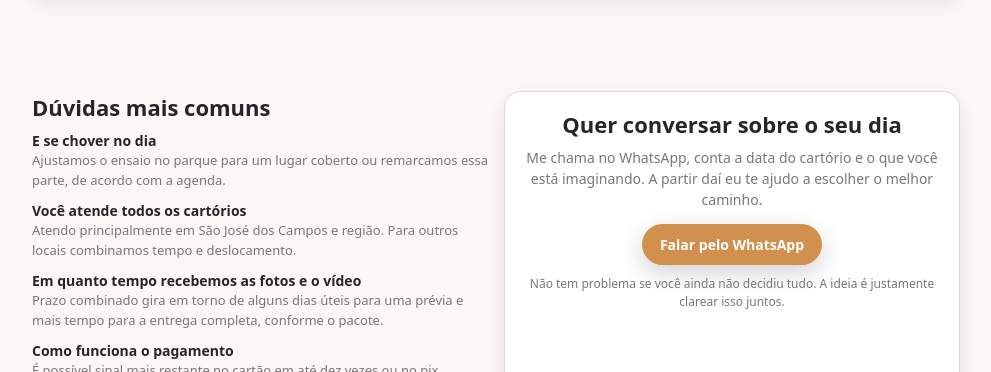
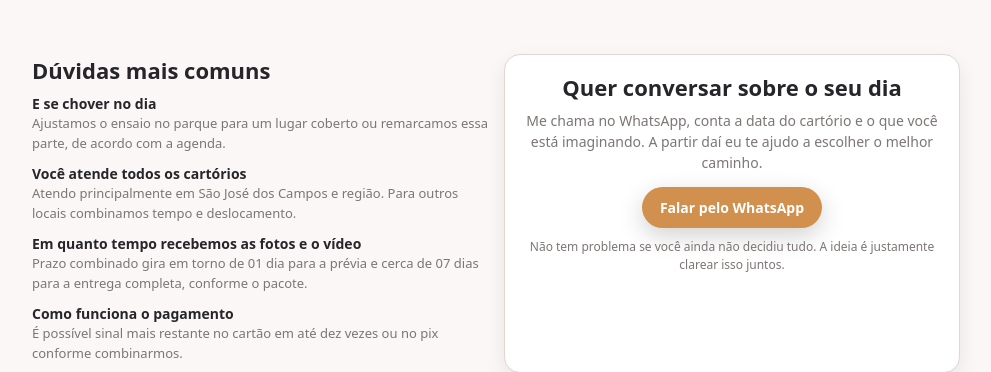
Before and after one commit to PatrickLeandro/cartorio, a plain HTML site: page index.html in a window 1280 px wide. Shown: the part 4111-4483 px from the top of the page, without its empty margins (144-1135 px from the left). Drawn offline with Linux system fonts and the light colour scheme; a script that the page names is missing.

Commit message:
Update index.html

```diff
--- a/index.html
+++ b/index.html
@@ -640,9 +640,9 @@
   <section id="fotos">
     <div class="container">
       <h2 class="section-title">Um pouco do clima nas fotos</h2>
-      <p class="section-sub">
+      <!--<p class="section-sub">
         Espaço para você colocar fotos reais de casais no cartório, no parque e na recepção.
-      </p>
+      </p>-->
       <div class="gallery-grid">
         <div class="gallery-item">
           <img src="image/01.jpeg" alt="Casal na porta do cartório">
@@ -790,7 +790,7 @@
           <div class="faq-item">
             <div class="faq-q">Em quanto tempo recebemos as fotos e o vídeo</div>
             <div class="faq-a">
-              Prazo combinado gira em torno de alguns dias úteis para uma prévia e mais tempo para a entrega completa, conforme o pacote.
+              Prazo combinado gira em torno de 01 dia para a prévia e cerca de 07 dias para a entrega completa, conforme o pacote.
             </div>
           </div>
           <div class="faq-item">
```
